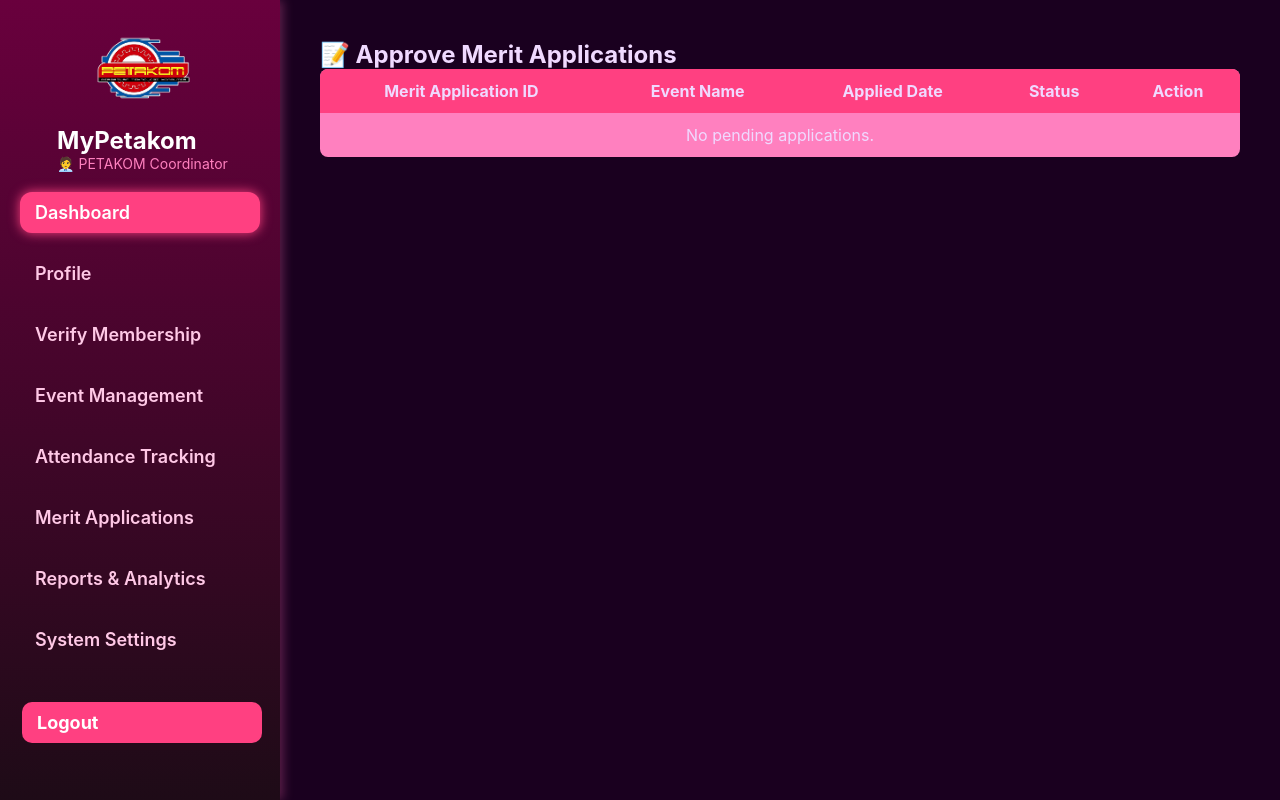
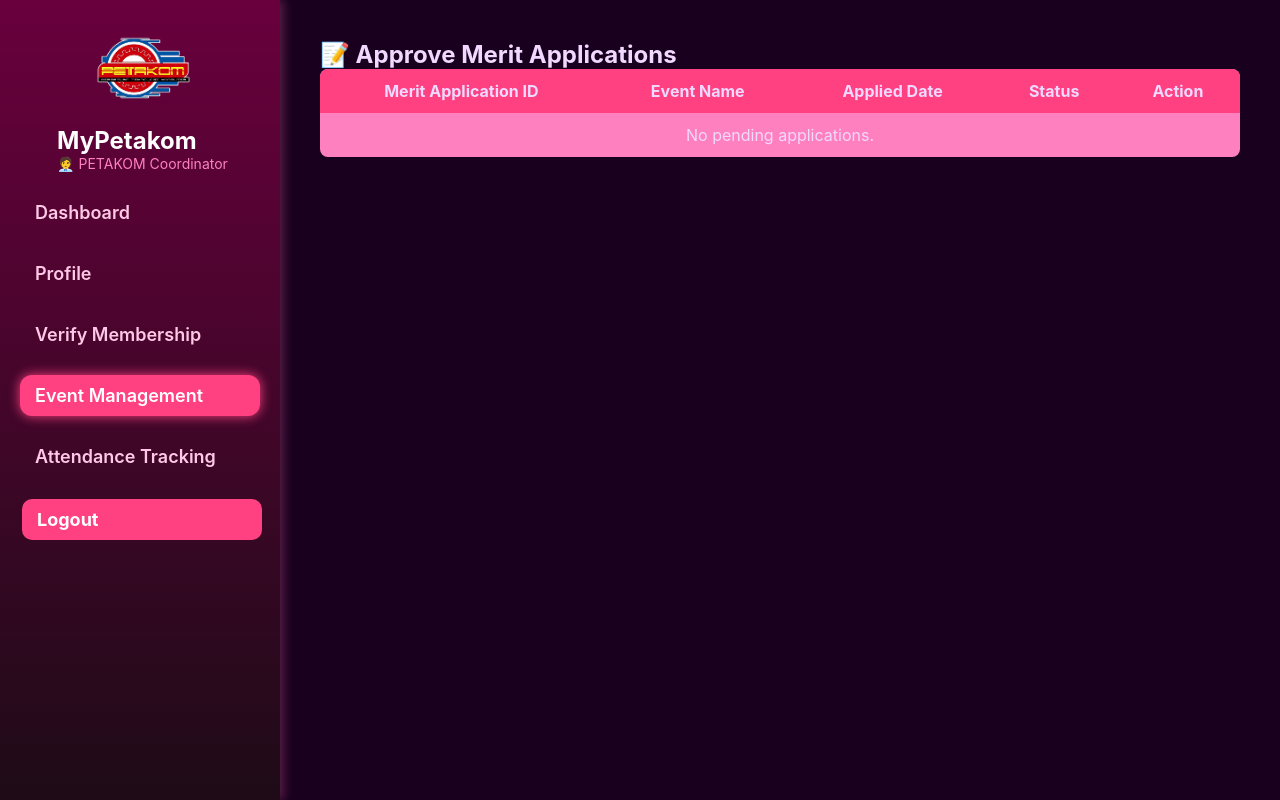
Before and after one commit to Lailerrrr/MyPetakom, a PHP site: page /eventApproval.php in a window 1280 px wide. Run offline with PHP 8.4, Linux system fonts and the light colour scheme; the visitor is signed in with stand-in values (Sample User, id 1); data comes from the database, SQL or seed files in the repository.

Commit message:
last edit

```diff
--- a/Attendance/admin_track_attendance.php
+++ b/Attendance/admin_track_attendance.php
@@ -73,8 +73,8 @@ while ($row = $result->fetch_assoc()) {
                 <li><a href="/MyPetakom/User/manageProfile.php">Profile</a></li>
                 <li><a href="../membership/verifyMembership.php">Verify Membership</a></li>
                 <li><a href="../Module2/eventApproval.php">Event Management</a></li>
-                <li><a href="#" class="active">Attendance Tracking</a></li>
-                 <li><a href="#">Merit Applications</a></li>
+                <li><a href="../Attendance/admin_track_attendance.php" class="active">Attendance Tracking</a></li>
+
                 <li>
                     <form method="post" action="../ManageLogin/Logout.php" class="logout-form">
                         <button type="submit" name="logout" class="sidebar-button">Logout</button>
--- a/Home/adminHomePage.php
+++ b/Home/adminHomePage.php
@@ -112,8 +112,7 @@ while ($row = $result->fetch_assoc()) {
                 <li><a href="../membership/verifyMembership.php">Verify Membership</a></li>
                 <li><a href="../Module2/eventApproval.php">Event Management</a></li>
                 <li><a href="../Attendance/admin_track_attendance.php">Attendance Tracking</a></li>
-                <li><a href="#">Merit Applications</a></li>
-                 <li>
+                <li>
                     <form method="post" action="../ManageLogin/Logout.php" class="logout-form">
                         <button type="submit" name="logout" class="sidebar-button">Logout</button>
                     </form>
--- a/Module2/eventApproval.php
+++ b/Module2/eventApproval.php
@@ -115,15 +115,13 @@ $result = $conn->query($query);
 
             <nav class="menu">
                 <ul>
-                    <li><a href="../Home/adminHomePage.php" class="active">Dashboard</a></li>
+                    <li><a href="../Home/adminHomePage.php" >Dashboard</a></li>
                     <li><a href="../User/manageProfile.php">Profile</a></li>
                     <li><a href="../membership/verifyMembership.php">Verify Membership</a></li>
-                    <li><a href="../Module2/eventApproval.php">Event Management</a></li>
-                    <li><a href="#">Attendance Tracking</a></li>
-                    <li><a href="#">Merit Applications</a></li>
-                    <li><a href="#">Reports & Analytics</a></li>
-                    <li><a href="#">System Settings</a></li>
-                    <li>
+                    <li><a href="../Module2/eventApproval.php" class="active">Event Management</a></li>
+                    <li><a href="../Attendance/admin_track_attendance.php"">Attendance Tracking</a></li>
+
+
                     <li>
                         <form method="post" action="../ManageLogin/Logout.php" class="logout-form">
                             <button type="submit" name="logout" class="sidebar-button">Logout</button>
--- a/User/manageProfile.php
+++ b/User/manageProfile.php
@@ -146,8 +146,8 @@ $coordinator = $conn->query("SELECT * FROM staff WHERE staffID = '{$_SESSION['us
                     <li><a href="/MyPetakom/User/manageProfile.php" class="active">Profile</a></li>
                     <li><a href="../membership/verifyMembership.php">Verify Membership</a></li>
                     <li><a href="../Module2/eventApproval.php">Event Management</a></li>
-                    <li><a href="#">Attendance Tracking</a></li>
-                    <li><a href="#">Merit Applications</a></li>
+                    <li><a href="../Attendance/admin_track_attendance.php">Attendance Tracking</a></li>
+
 
                     <li>
                         <form method="post" action="../ManageLogin/Logout.php" class="logout-form">
```
Also changed, not shown: index.html (deleted, +0 -26 lines), Module2/qrcodes/EVT685292a101170.png (added), QR/slot_S009.png (added).
